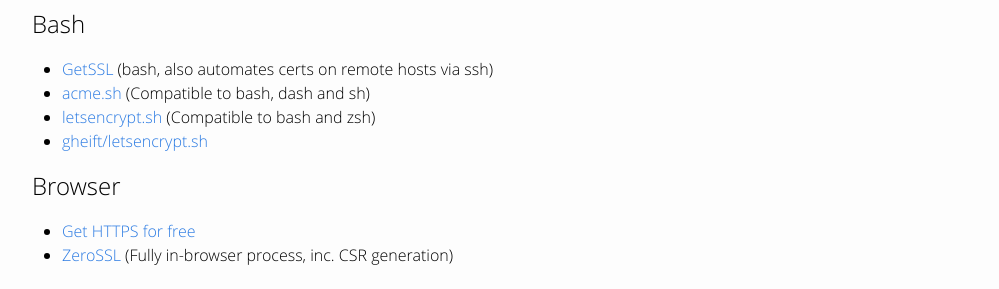
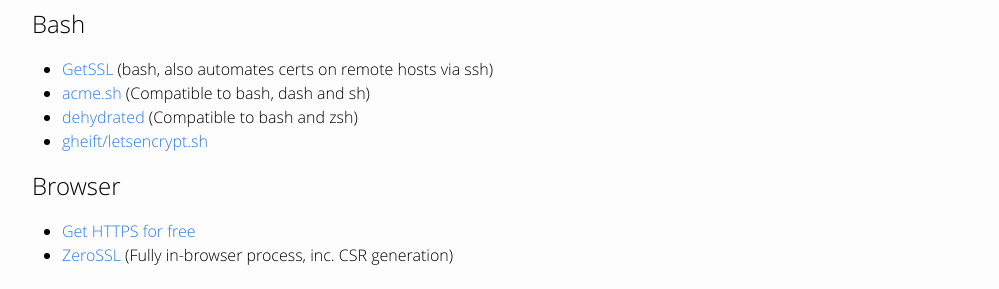
Before and after one commit to snowman1120/website, a Jekyll site: the page built from docs/client-options.md, in a window 1280 px wide and 900 px high, scrolled down 411 px. Shown: the part 154-443 px from the top of the window, without its empty margins (138-1137 px from the left). Built offline with Jekyll 4.4.1, drawn with Linux system fonts in a browser that asks for light colours.

Commit message:
Change name of letsencrypt.sh to dehydrated.

```diff
--- a/docs/client-options.md
+++ b/docs/client-options.md
@@ -22,7 +22,7 @@ If certbot does not meet your needs, or you’d simply like to try something els
 
 - [GetSSL](https://github.com/srvrco/getssl) (bash, also automates certs on remote hosts via ssh)
 - [acme.sh](https://github.com/Neilpang/acme.sh) (Compatible to bash, dash and sh)
-- [letsencrypt.sh](https://github.com/lukas2511/letsencrypt.sh) (Compatible to bash and zsh)
+- [dehydrated](https://github.com/lukas2511/dehydrated) (Compatible to bash and zsh)
 - [gheift/letsencrypt.sh](https://github.com/gheift/letsencrypt.sh)
 
 ## Browser
```
